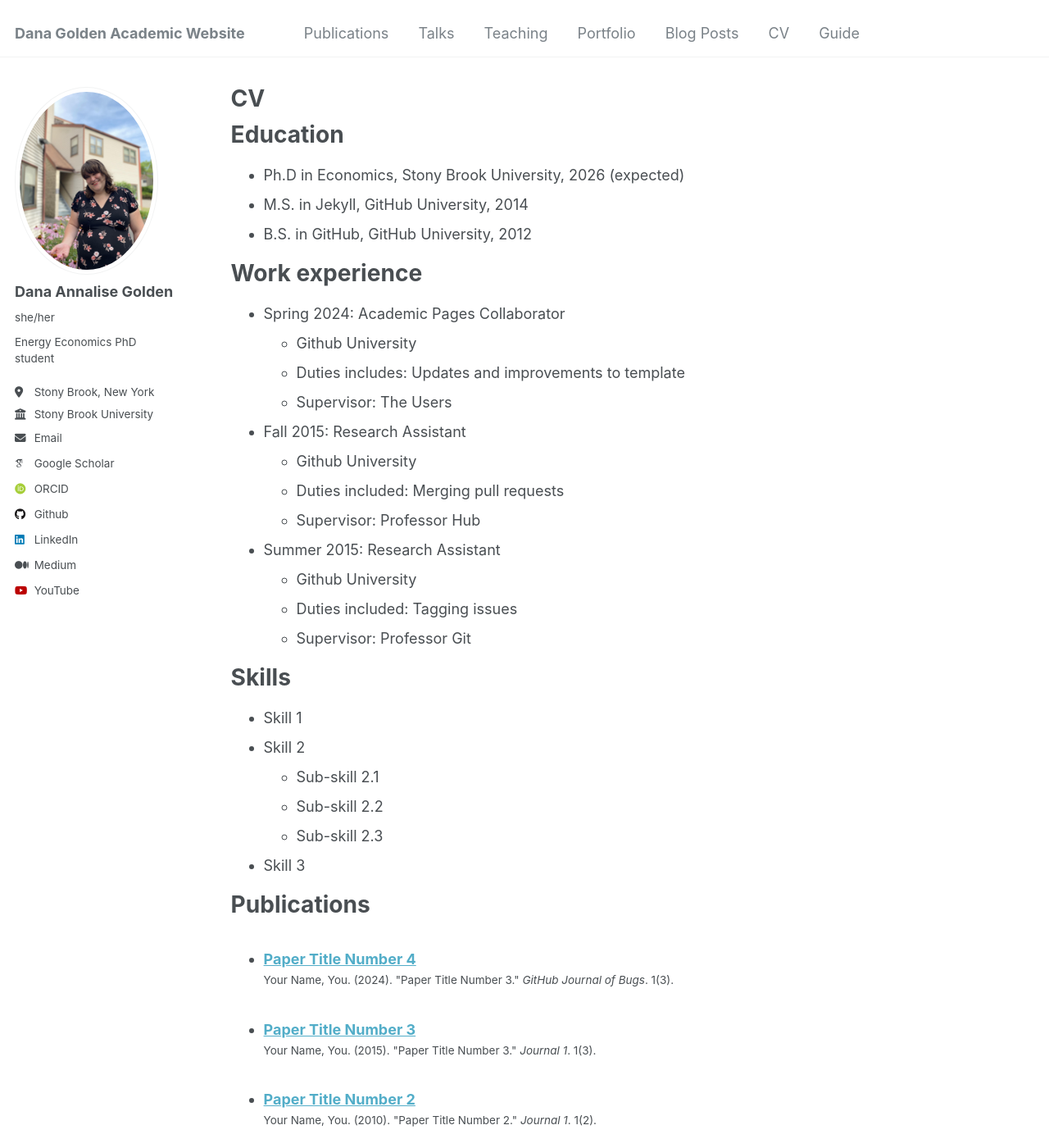
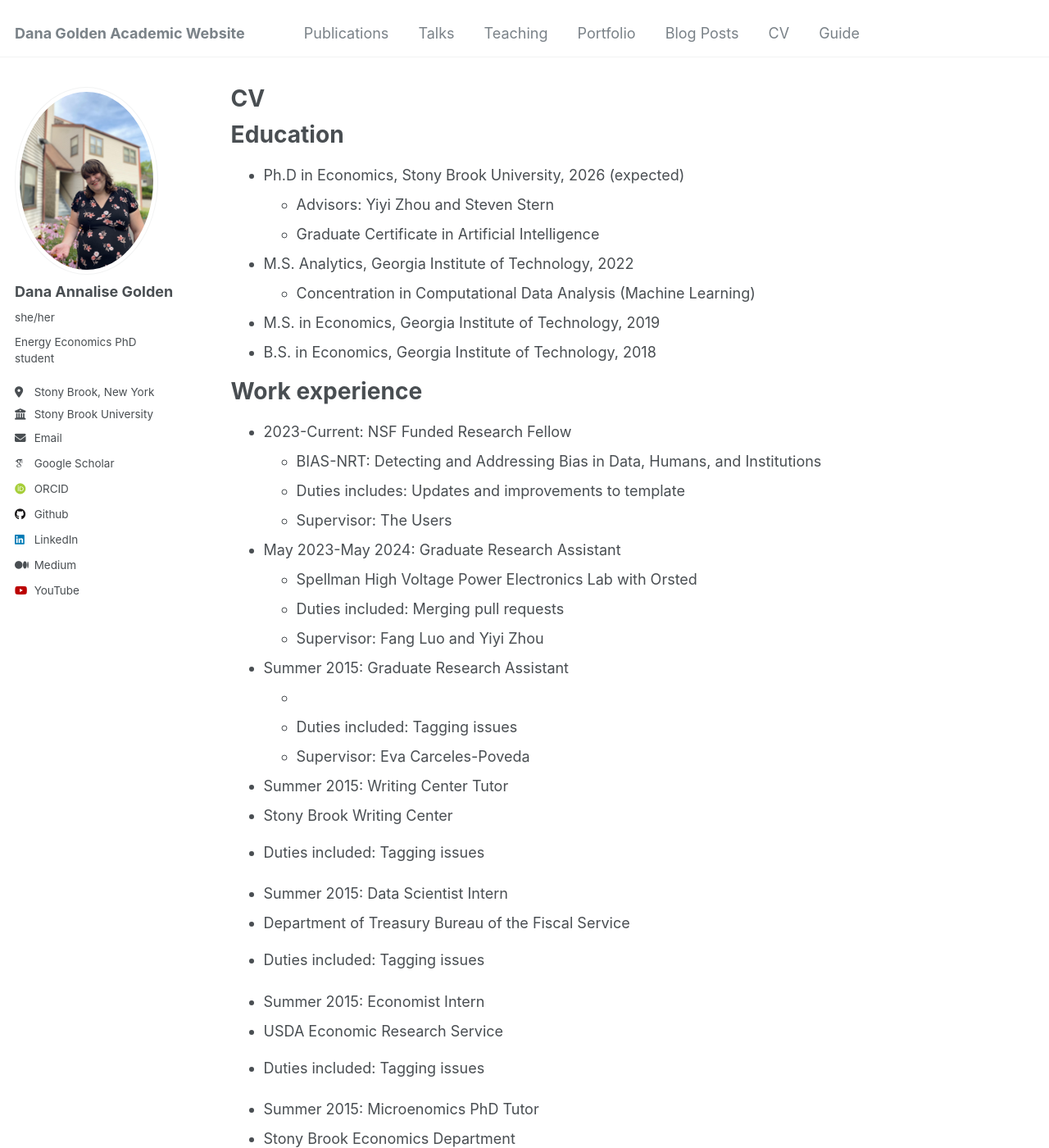
Before and after one commit to jgolden36/jgolden36.github.io, a Jekyll site: the page built from _pages/cv.md, in a window 1280 px wide and 1400 px high. Shown: the whole window at 82% size. Built offline with Jekyll 4.4.1, drawn with Linux system fonts in a browser that asks for light colours; some web fonts are replaced; some of the changed text lies outside the part shown.

Commit message:
Update cv.md

```diff
--- a/_pages/cv.md
+++ b/_pages/cv.md
@@ -12,25 +12,61 @@ redirect_from:
 Education
 ======
 * Ph.D in Economics, Stony Brook University, 2026 (expected)
-* M.S. in Jekyll, GitHub University, 2014
-* B.S. in GitHub, GitHub University, 2012
+  * Advisors: Yiyi Zhou and Steven Stern
+  * Graduate Certificate in Artificial Intelligence
+* M.S. Analytics, Georgia Institute of Technology, 2022
+  * Concentration in Computational Data Analysis (Machine Learning)
+* M.S. in Economics, Georgia Institute of Technology, 2019
+* B.S. in Economics, Georgia Institute of Technology, 2018
 
 Work experience
 ======
-* Spring 2024: Academic Pages Collaborator
-  * Github University
+* 2023-Current: NSF Funded Research Fellow
+  * BIAS-NRT: Detecting and Addressing Bias in Data, Humans, and Institutions
   * Duties includes: Updates and improvements to template
   * Supervisor: The Users
 
-* Fall 2015: Research Assistant
-  * Github University
+* May 2023-May 2024: Graduate Research Assistant
+  * Spellman High Voltage Power Electronics Lab with Orsted
   * Duties included: Merging pull requests
-  * Supervisor: Professor Hub
+  * Supervisor: Fang Luo and Yiyi Zhou
 
-* Summer 2015: Research Assistant
-  * Github University
+* Summer 2015: Graduate Research Assistant
+  *
   * Duties included: Tagging issues
-  * Supervisor: Professor Git
+  * Supervisor: Eva Carceles-Poveda
+
+ * Summer 2015: Writing Center Tutor
+  * Stony Brook Writing Center
+  * Duties included: Tagging issues
+
+ * Summer 2015: Data Scientist Intern
+  * Department of Treasury Bureau of the Fiscal Service
+  * Duties included: Tagging issues
+
+ * Summer 2015: Economist Intern
+  * USDA Economic Research Service
+  * Duties included: Tagging issues
+
+ * Summer 2015: Microenomics PhD Tutor
+  * Stony Brook Economics Department
+  * Duties included: Tagging issues
+
+ * Summer 2015: Energy Industry Analyst Student Trainee
+  * Federal Energy Regulatory Commission
+  * Duties included: Tagging issues
+
+ * Summer 2015: Agricultural Economist
+  * Federal Energy Regulatory Commission
+  * Duties included: Tagging issues
+
+ * Summer 2015: Peer Tutor
+  * Georgia Tech Athletic Association
+  * Duties included: Tagging issues
+
+ * Summer 2015: Financial Management Student Trainee
+  * Defense Finance and Accounting Services
+  * Duties included: Tagging issues
 
 Skills
 ======
```
